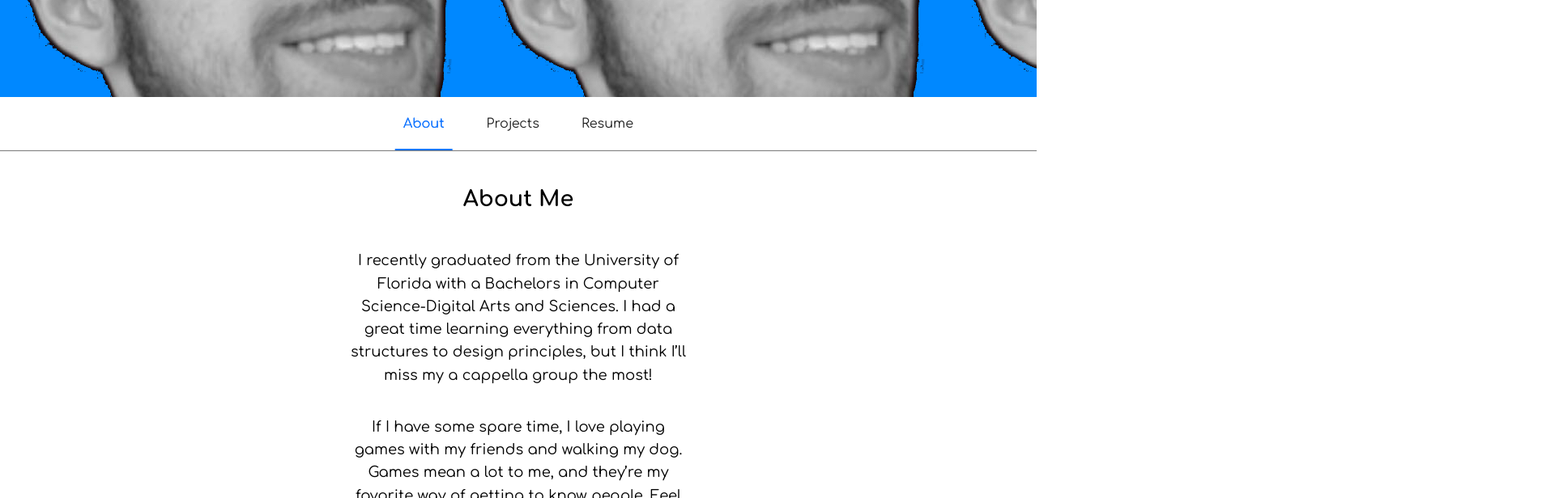
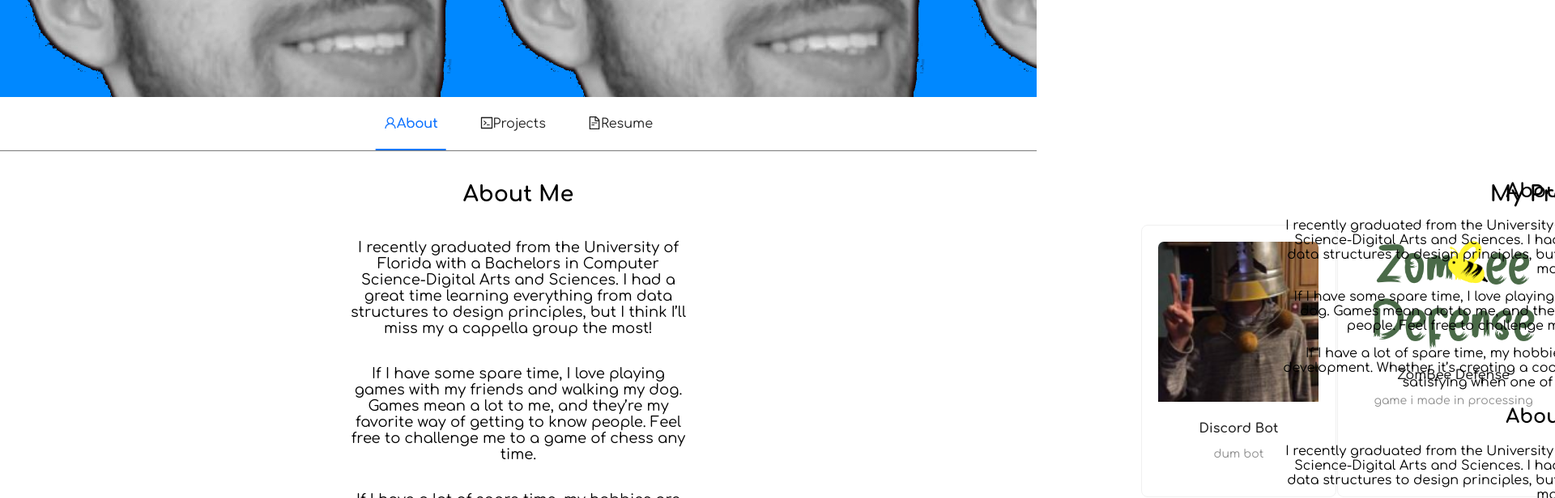
Before and after one commit to MaxwellRodriguez/Personal-Website, a React (Create React App) app: page / in a window 1280 px wide. Shown: the part 380-996 px from the top of the page at 81% size, 1920 px wide, since content can reach past the window. Built offline with nearby package versions, Linux system fonts and the light colour scheme.

Commit message:
Add files via upload

```diff
--- a/src/pages/Home.css
+++ b/src/pages/Home.css
@@ -36,3 +36,27 @@
 .ant-tabs-content-holder{
     z-index: -1;
 }
+
+#activePage{
+    position:relative;
+}
+
+.pageWrapper{
+    position:absolute;
+    top: 0px;
+    left: 0px;
+    width:100%;
+    transition: transform 400ms ease;
+}
+
+.pageWrapper[data-status="active"]{
+    transform: translate(0%);
+}
+
+.pageWrapper[data-status="inactiveLeft"]{
+    transform: translate(-100%);
+}
+
+.pageWrapper[data-status="inactiveRight"]{
+    transform: translate(100%);
+}
--- a/src/pages/Home.js
+++ b/src/pages/Home.js
@@ -1,36 +1,125 @@
+// KNOWN ISSUES
+
+// 1. Projects comes from the wrong side if pages are visited in a certain order (12312 or 32132)
+
 import React from 'react';
 import "./Home.css"
 import About from "../components/About.js"
 import Projects from "../components/Projects.js"
 import Resume from "../components/Resume.js"
-import {Button, Tabs, Row, Col, Divider} from "antd";
+import {Tabs} from "antd";
+import {UserOutlined, CodeOutlined, FileTextOutlined} from "@ant-design/icons"
 
 const Home = () => {
+
   return (
     <div className="home">
         <div className="tab-bar">
             <Tabs className="tabs"
+                id="tabs"
                 size="large"
                 centered
+                onTabClick={changePages}
                 items={[
                     {
                         key: "about",
-                        label: <div className="tab-label">About</div>,
-                        children: <About/>
+                        label: <div className="tab-label" onTabClick={slideToAbout}><UserOutlined />About</div>,
+                        // children: <About/>
                     },
                     {
                         key: "projects",
-                        label: <div className="tab-label">Projects</div>,
-                        children: <Projects/>
+                        label: <div className="tab-label" onTabClick={slideToProjects}><CodeOutlined />Projects</div>,
+                        // children: <Projects/>
                     }, {
                         key: "resume",
-                        label: <div className="tab-label">Resume</div>,
-                        children: <Resume/>
+                        label: <div className="tab-label" onTabClick={slideToResume}><FileTextOutlined />Resume</div>,
+                        // children: <Resume/>
                     }]}
             />
+            <div id="activePage">
+                <div className="pageWrapper"
+                    data-index="0"
+                    data-status="active"
+                    >
+                    <About/>
+                </div>
+                <div className="pageWrapper"
+                    data-index="1"
+                    data-status="inactiveRight">
+                    <Projects/>
+                </div>
+                <div className="pageWrapper"
+                    data-index="2"
+                    data-status="inactiveRight">
+                    <Resume/>
+                </div>
+            </div>
         </div>
     </div>
   );
 }
 
+let activeIndex = 0; //about page by default
+const pages = document.getElementsByClassName("pageWrapper");
+
+const changePages = (pageKey) =>{
+    switch(pageKey){
+        case "about":
+            slideToAbout();
+            break;
+        case "projects":
+            slideToProjects();
+            break;
+        case "resume":
+            slideToResume();
+            break;
+        default:
+            return;
+    }
+}
+
+function slideToAbout(){
+
+    if (activeIndex === 0) return;
+    pages[activeIndex].dataset.status = "inactiveRight";
+
+    pages[0].dataset.status = "active";
+    activeIndex = 0;
+    console.log("active index: " + activeIndex);
+
+}
+
+function  slideToProjects (){
+    switch (activeIndex){
+        case 0:
+            // active page was About
+            pages[activeIndex].dataset.status = "inactiveLeft";
+            pages[1].dataset.status = "active";
+            break;
+        case 1:
+            break;
+        case 2:
+            //active page was Resume
+            pages[activeIndex].dataset.status = "inactiveRight";
+            pages[1].dataset.status = "active";
+            break;
+        default:
+            return;
+    }
+
+    activeIndex = 1;
+    console.log("active index: " + activeIndex);
+
+}
+function slideToResume() {
+    if (activeIndex === 2) return;
+    pages[activeIndex].dataset.status = "inactiveLeft";
+
+    pages[2].dataset.status = "active";
+    activeIndex = 2;
+    console.log("active index: " + activeIndex);
+
+}
+
+
 export default Home
```
